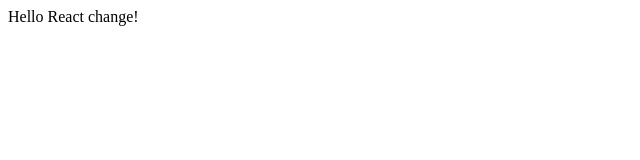
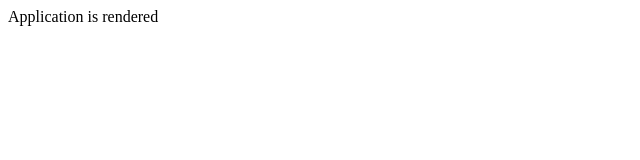
Before and after one commit to digvijayu/react_webpack_4_from_scratch, a React app: page / in a window 1280 px wide. Shown: the top 160 px of the page, without its empty margins (0-640 px from the left). Built offline with nearby package versions, Linux system fonts and the light colour scheme.

Commit message:
added app component

```diff
--- /dev/null
+++ b/src/App.js
@@ -0,0 +1,13 @@
+import React, { Component } from 'react';
+
+class App extends Component {
+  render() {
+    return (
+      <div>
+        Application is rendered
+      </div>
+    );
+  }
+}
+
+export default App;
--- a/src/index.js
+++ b/src/index.js
@@ -1,8 +1,14 @@
-import React from "react";
-import ReactDOM from "react-dom";
+import React from 'react';
+import ReactDOM from 'react-dom';
+import App from './App';
+import registerServiceWorker from './registerServiceWorker';
 
-const Index = () => {
-  return <div>Hello React change!</div>;
-};
+const render = () =>
+  ReactDOM.render(
+    <div>
+      <App/>
+    </div>,
+    document.getElementById('index'));
 
-ReactDOM.render(<Index />, document.getElementById("index"));
+render();
+registerServiceWorker();
```
